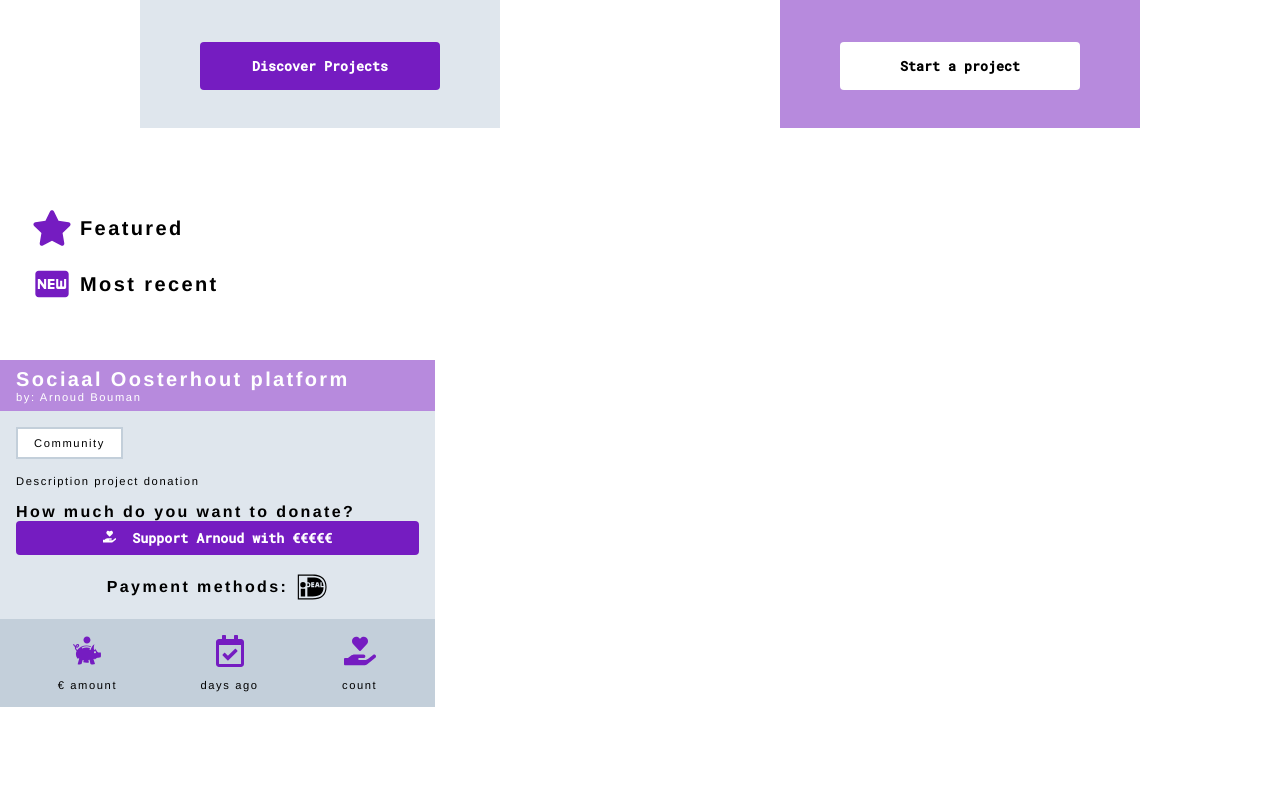
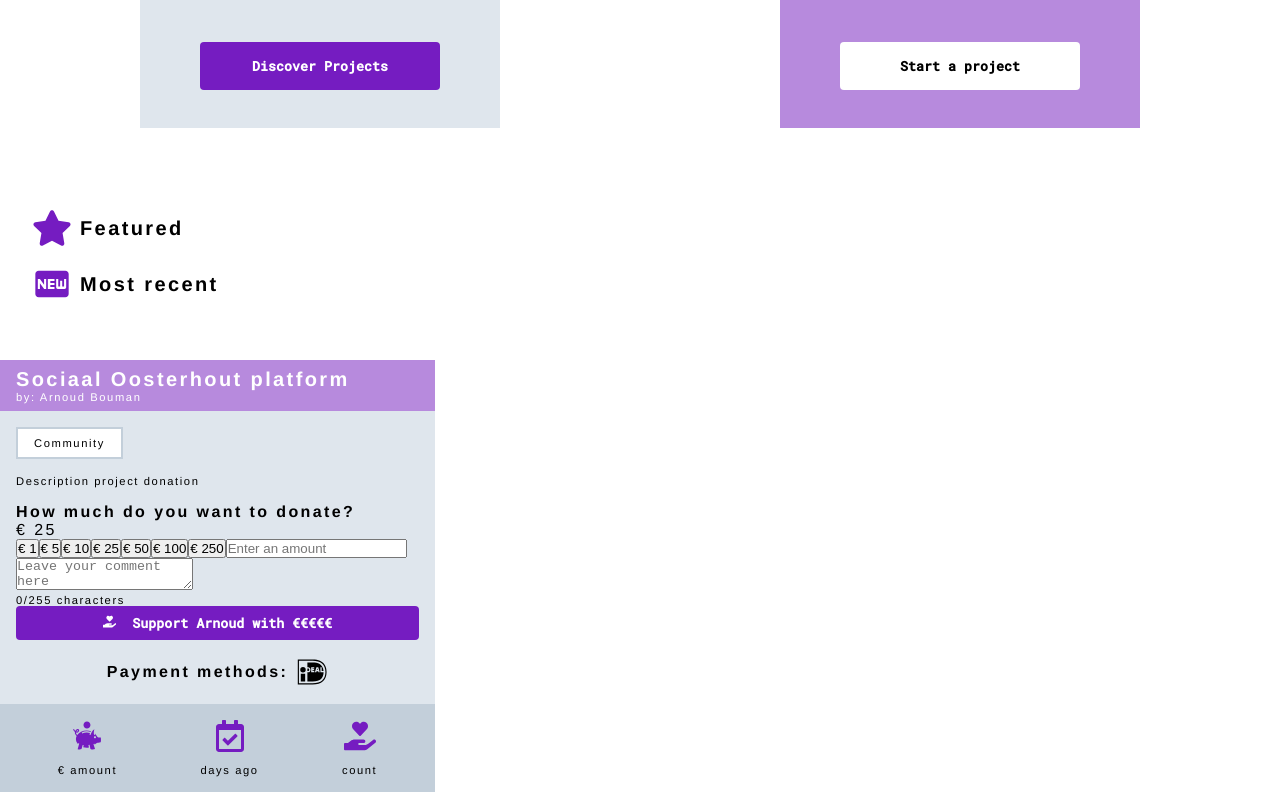
Before and after one commit to Reinoptland/donatello-frontend, a React (Create React App) app: page / in a window 1280 px wide. Shown: the part 458-1250 px from the top of the page. Before the commit the page ends 1165 px from the top, so only its background shows below. Built offline with nearby package versions, Linux system fonts and the light colour scheme; no server answers.

Commit message:
basics form layout

```diff
--- a/src/components/donationCard/DonationCard.js
+++ b/src/components/donationCard/DonationCard.js
@@ -16,21 +16,45 @@ const DonationCard = (props) => {
   return (
     <div className="donation-card">
       <div className="donation-card__header">
-        <h3 className="donation-card__title">Sociaal Oosterhout platform</h3>
+        <h3 className="donation-card__title">{props.titleHeader}</h3>
         <p className="donation-card__text donation-card__text--white">
-          by: Arnoud Bouman
+          {props.by}
         </p>
       </div>
       <div className="donation-card__main">
         <div className="donation-card__tags">
-          <p className="donation-card__tags donation-card__tags--css">
-            Community
-          </p>
+          {props.tags.map((tag) => {
+            return (
+              <p
+                key={tag.name}
+                className="donation-card__tags donation-card__tags--css"
+              >
+                {tag.name}
+              </p>
+            );
+          })}
         </div>
         <p className="donation-card__text donation-card__text--black">
-          Description project donation
+          {props.description}
         </p>
         <h4>How much do you want to donate?</h4>
+        <div className="donation-card__amount">
+          <aside className="donation-card__amount-display">€ 25</aside>
+          <aside className="donation-card__amount-inputs">
+            {[1, 5, 10, 25, 50, 100, 250].map((amount) => {
+              return (
+                <button key={amount} className="donation-card__amount-btn">
+                  € {amount}
+                </button>
+              );
+            })}
+            <input placeholder="Enter an amount" />
+          </aside>
+        </div>
+        <div className="donation-card__comment">
+          <textarea placeholder="Leave your comment here" />
+          <p>0/255 characters</p>
+        </div>
         <div className="donation-card__btn">
           <Button
             type="submit"
--- a/src/pages/homePage/Home.js
+++ b/src/pages/homePage/Home.js
@@ -55,7 +55,12 @@ const Home = () => {
         <ProjectShowCase url="https://donatello-development.herokuapp.com/projects?sortBy=recent&limit=3" />
       </main>
 
-      <DonationCard />
+      <DonationCard
+        titleHeader="Sociaal Oosterhout platform"
+        by="by: Arnoud Bouman"
+        tags={[{ name: "Community" }]}
+        description="Description project donation"
+      />
     </>
   );
 };
```
